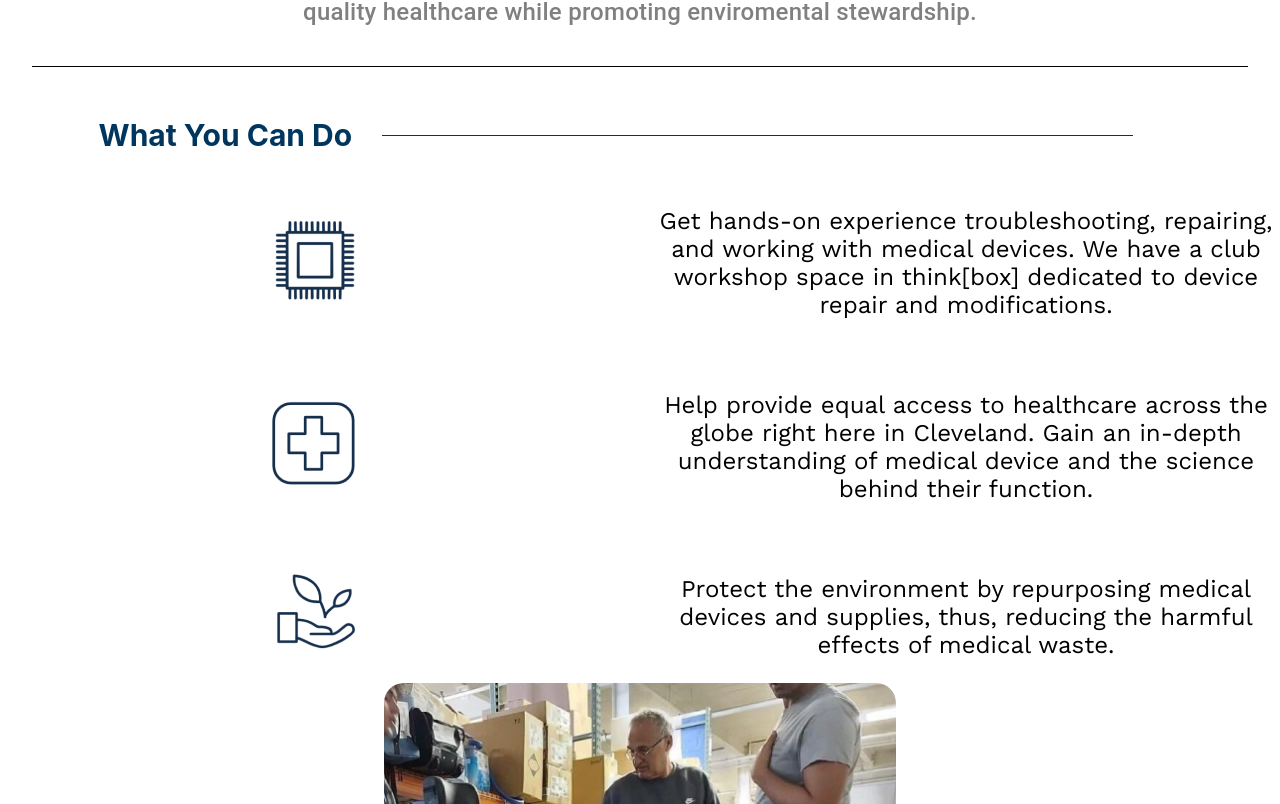
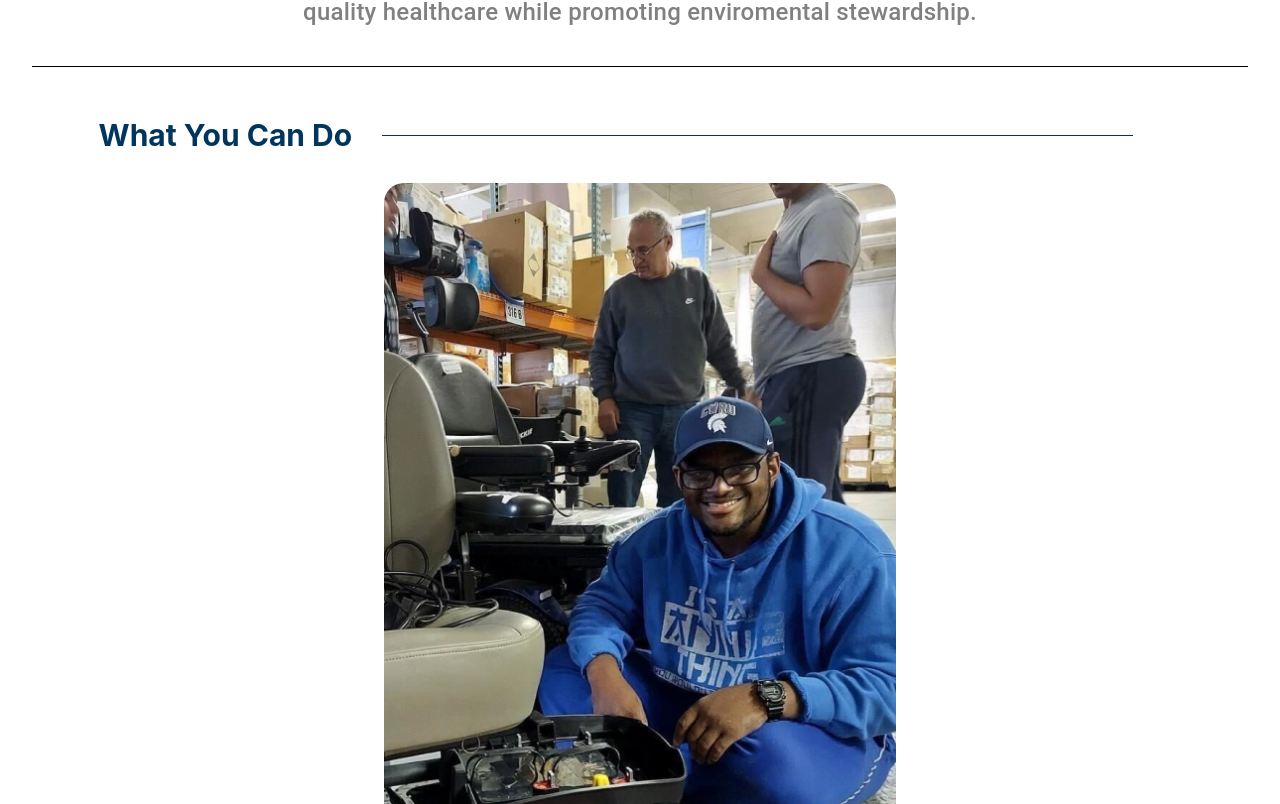
Before and after one commit to roshankern/CWRU-MedWish-Website, a React (Create React App) app: page /about in a window 1280 px wide. Shown: the part 996-1800 px from the top of the page. Built offline with nearby package versions, Linux system fonts and the light colour scheme; the HTML template or start-up script is replaced by a standard one.

Commit message:
grid without image

```diff
--- a/src/pages/AboutPage/AboutPage.css
+++ b/src/pages/AboutPage/AboutPage.css
@@ -42,4 +42,6 @@
     font-family: "Work Sans", sans-serif;
     font-size: 150%;
     font-weight: 400;
+    padding-left: 20px;
+    padding-right: 20px;
 }
--- a/src/pages/AboutPage/AboutPage.js
+++ b/src/pages/AboutPage/AboutPage.js
@@ -105,35 +105,36 @@ function AboutPage() {
                 <div className="grid-title-line"></div>
             </div>
 
-
-            <Grid container spacing={3}>
+            {/*
+            <Grid container spacing={3} alignItems="center">
                 <Grid container item xs={12} spacing={3} alignItems="center">
-                    <Grid item xs={12} md={6}>
+                    <Grid item xs={12} md={4}>
                         <img src={Hands} />
                     </Grid>
-                    <Grid item xs={12} md={6} className="grid-text">
+                    <Grid item xs={12} md={8} className="grid-text">
                         <p>Get hands-on experience troubleshooting, repairing, and working with medical devices. We have a club workshop space in think[box] dedicated to device repair and modifications.</p>
                     </Grid>
                 </Grid>
 
                 <Grid container item xs={12} spacing={3} alignItems="center">
-                    <Grid item xs={12} md={6}>
+                    <Grid item xs={12} md={4}>
                         <img src={Equal} />
                     </Grid>
-                    <Grid item xs={12} md={6} className="grid-text">
+                    <Grid item xs={12} md={8} className="grid-text">
                         <p>Help provide equal access to healthcare across the globe right here in Cleveland. Gain an in-depth understanding of medical device and the science behind their function.</p>
                     </Grid>
                 </Grid>
 
                 <Grid container item xs={12} spacing={3} alignItems="center">
-                    <Grid item xs={12} md={6}>
+                    <Grid item xs={12} md={4}>
                         <img src={Environment} />
                     </Grid>
-                    <Grid item xs={12} md={6} className="grid-text">
+                    <Grid item xs={12} md={8} className="grid-text">
                         <p>Protect the environment by repurposing medical devices and supplies, thus, reducing the harmful effects of medical waste.</p>
                     </Grid>
                 </Grid>
             </Grid>
+*/}
 
 
             <img src={WhatYouDo} style={{ borderRadius: '20px', width: '40%', height: 'auto' }} />
```
